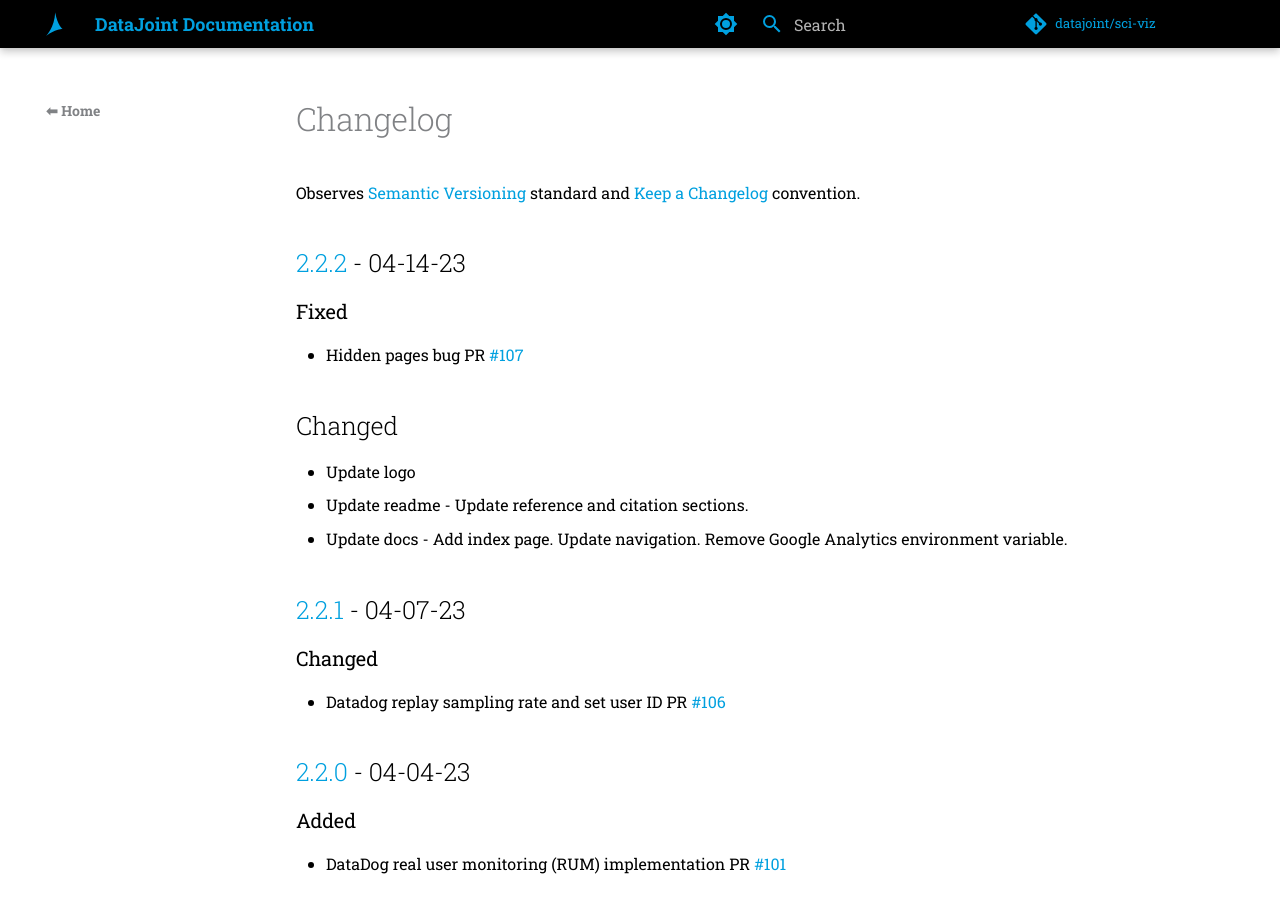
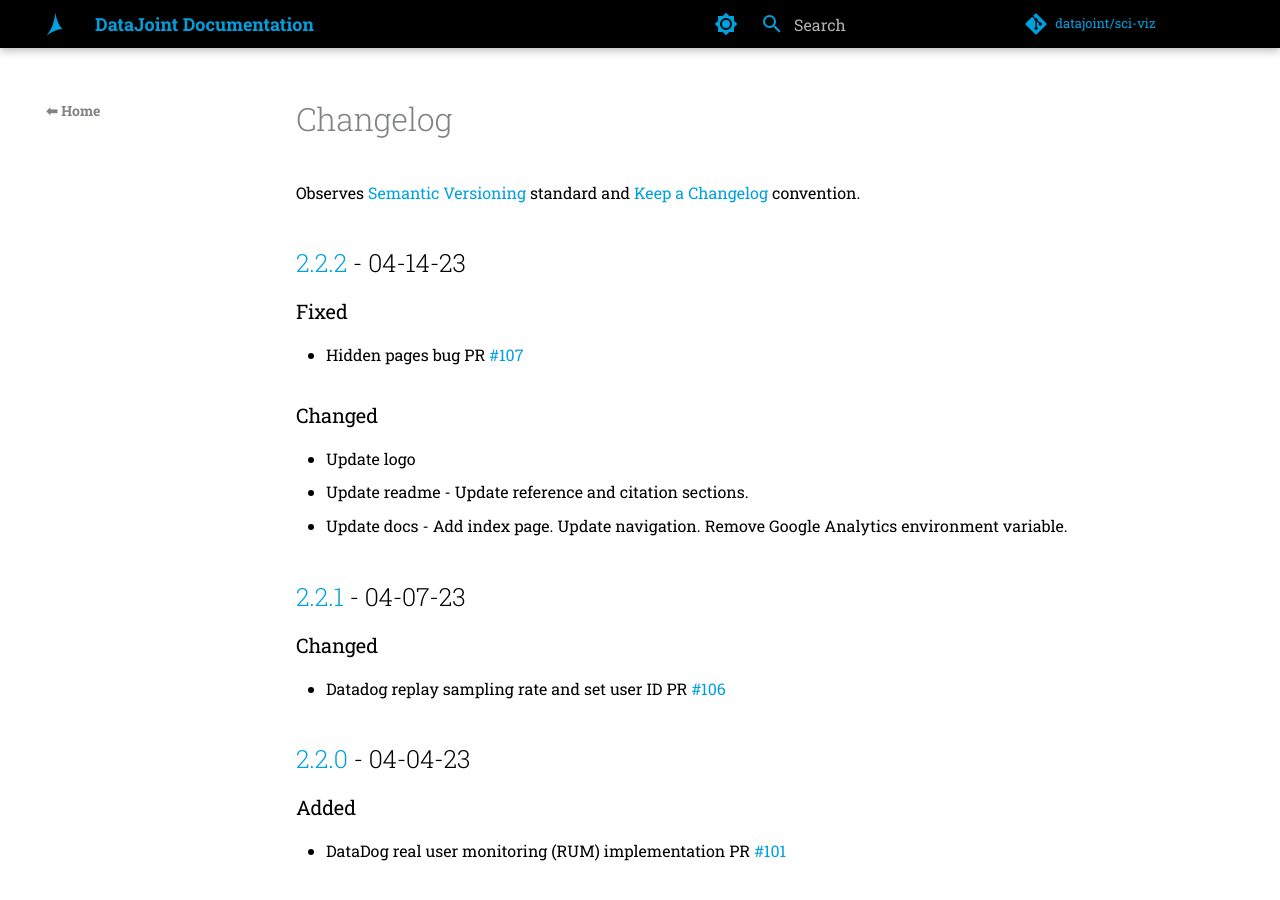
Before and after one commit to datajoint/sci-viz, an MkDocs documentation site: the page built from docs/src/changelog.md, in a window 1280 px wide and 900 px high. Built offline with MkDocs 1.6.1 and Material for MkDocs 9.7.7, drawn with Linux system fonts in a browser that asks for light colours; comment, search, counter and statistics services are not loaded; the version menu is left out.

Commit message:
some typos

```diff
--- a/docs/src/changelog.md
+++ b/docs/src/changelog.md
@@ -8,7 +8,7 @@ Observes [Semantic Versioning](https://semver.org/spec/v2.0.0.html) standard and
 
 - Hidden pages bug PR [#107](https://github.com/datajoint/sci-viz/pull/107)
 
-## Changed
+### Changed
 
 - Update logo
 - Update readme - Update reference and citation sections.
```
Also changed, not shown: docs/src/concepts/dev_instructions.md (+2 -2 lines), docs/src/concepts/pages.md (+1 -1 lines).
